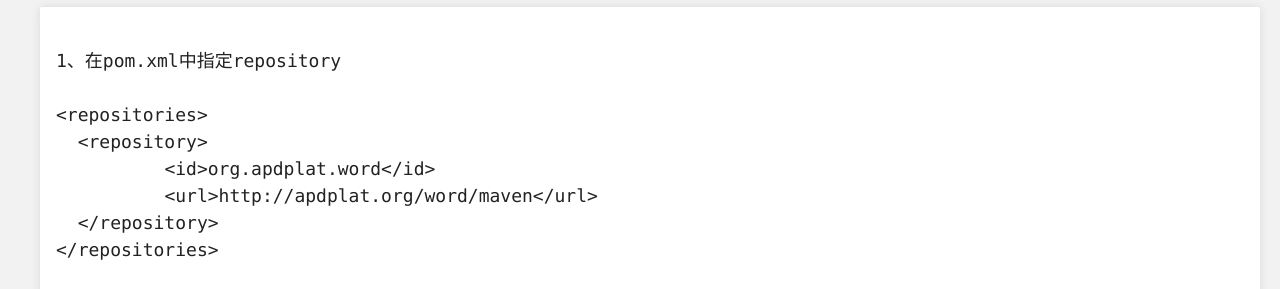
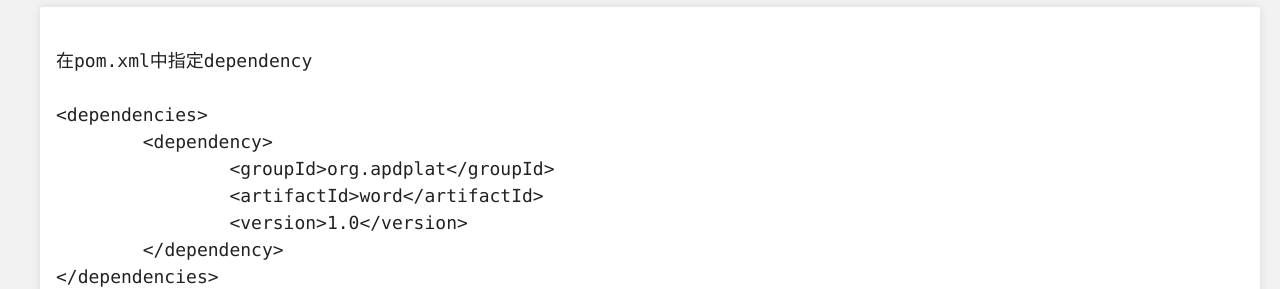
Before and after one commit to ysc/word, a plain HTML site: page index.html in a window 1280 px wide. Shown: the part 667-956 px from the top of the page. Drawn offline with Linux system fonts and the light colour scheme.

Commit message:
Have been synced to the Central Repository

```diff
--- a/index.html
+++ b/index.html
@@ -51,16 +51,7 @@
 <h3>
 <a name="%E5%88%86%E8%AF%8D%E4%BD%BF%E7%94%A8%E6%96%B9%E6%B3%95" class="anchor" href="#%E5%88%86%E8%AF%8D%E4%BD%BF%E7%94%A8%E6%96%B9%E6%B3%95"><span class="octicon octicon-link"></span></a>Maven依赖：</h3>
 <pre><code>
-1、在pom.xml中指定repository
-
-&lt;repositories&gt;
-  &lt;repository&gt;
-	  &lt;id&gt;org.apdplat.word&lt;/id&gt;
-	  &lt;url&gt;http://apdplat.org/word/maven&lt;/url&gt;
-  &lt;/repository&gt;
-&lt;/repositories&gt;
-
-2、在pom.xml中指定dependency
+在pom.xml中指定dependency
 
 &lt;dependencies&gt;
 	&lt;dependency&gt;
```
Also changed, not shown: 4 other files.
